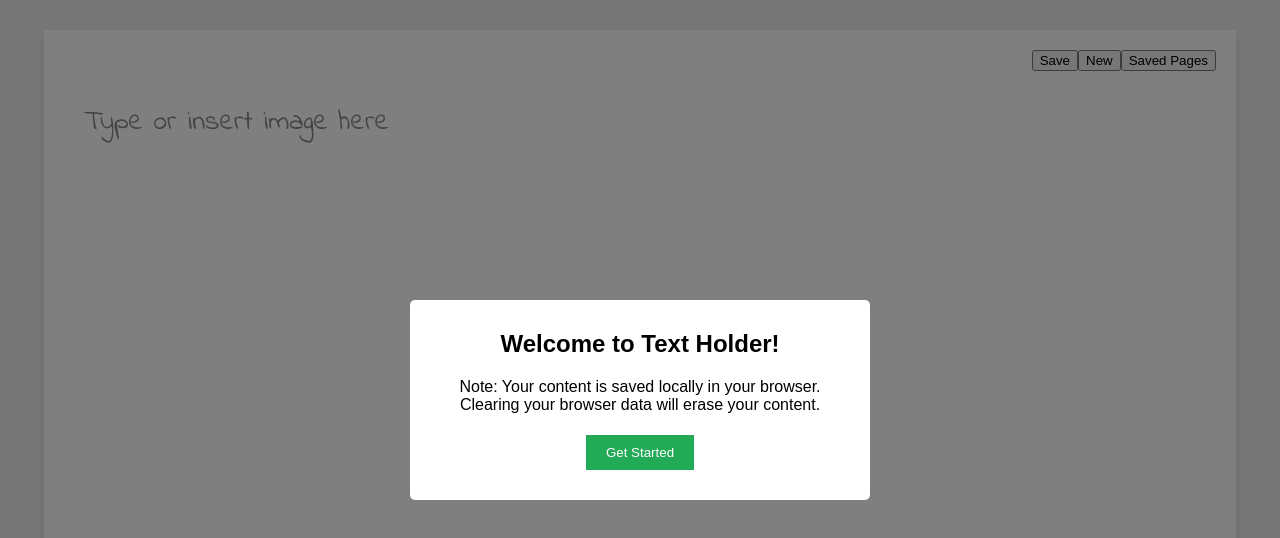
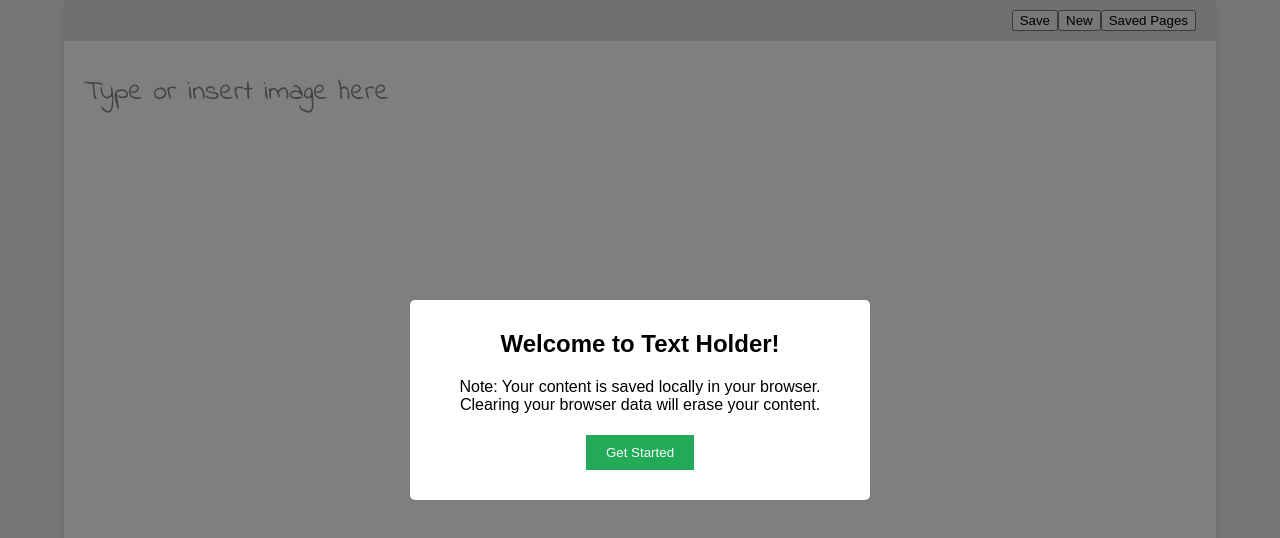
Before and after one commit to taiwuchen/text-holder, a React (Create React App) app: page / in a window 1280 px wide. Shown: the top 538 px of the page. Built offline with nearby package versions, Linux system fonts and the light colour scheme.

Commit message:
tool bar improvement

```diff
--- a/src/App.css
+++ b/src/App.css
@@ -23,16 +23,26 @@ body {
 
 .app {
   position: relative;
-  width: 90%; /* Set a maximum width for the content area */
+  width: 90%;
   max-width: 1300px;
-  height: calc(100% - 100px);
-  background-color: #ffffff; /* White background for the main content area */
-  box-shadow: 0px 4px 10px rgba(0, 0, 0, 0.1); /* Optional: Adds a subtle shadow */
-  padding: 20px; /* Adds space inside the content area */
+  height: 100vh; /* Use full viewport height */
+  background-color: #ffffff;
+  box-shadow: 0px 4px 10px rgba(0, 0, 0, 0.1);
+  display: flex;
+  flex-direction: column;
 }
 
-/* Editor Wrapper */
+/* Toolbar style with a distinct background color */
+.toolbar {
+  background-color: #e0e0e0;
+  padding: 10px 20px;
+  display: flex;
+  justify-content: flex-end;
+}
+
+/* Editor wrapper takes remaining space */
 .editor-wrapper {
+  flex: 1;
   position: relative;
   width: 100%;
   height: 100%;
```
